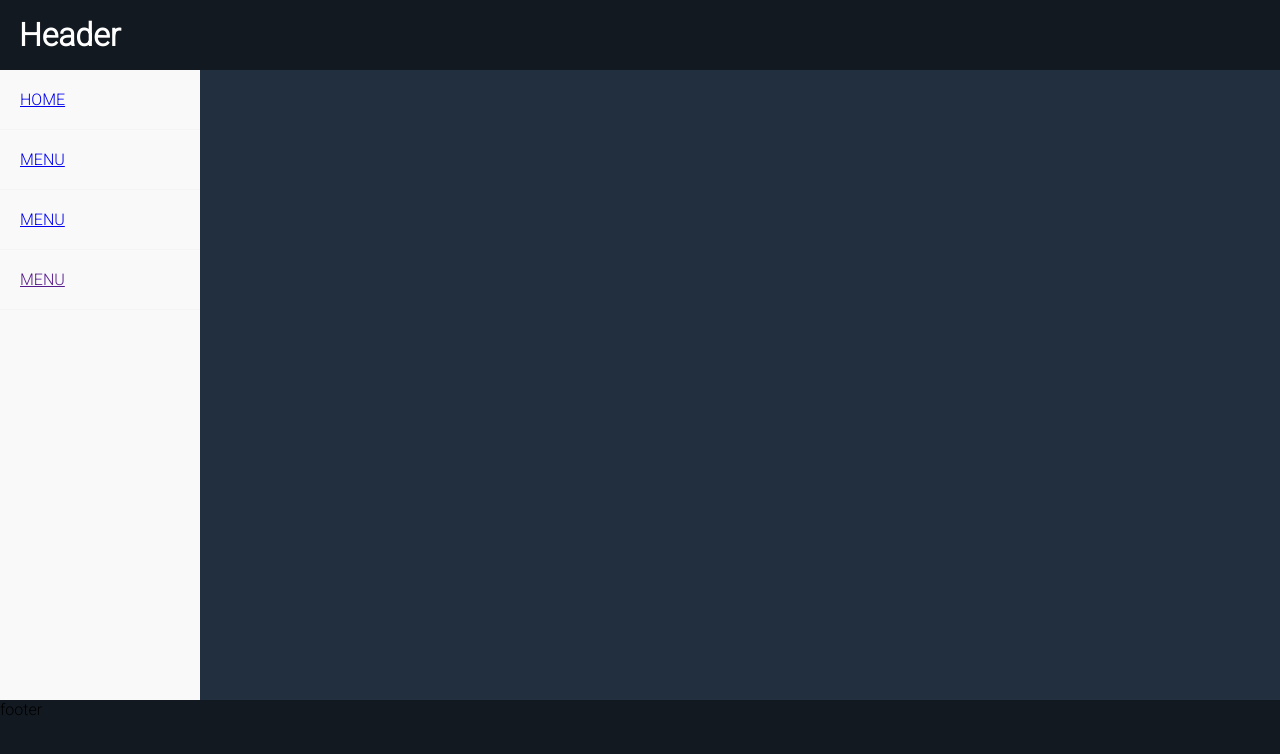
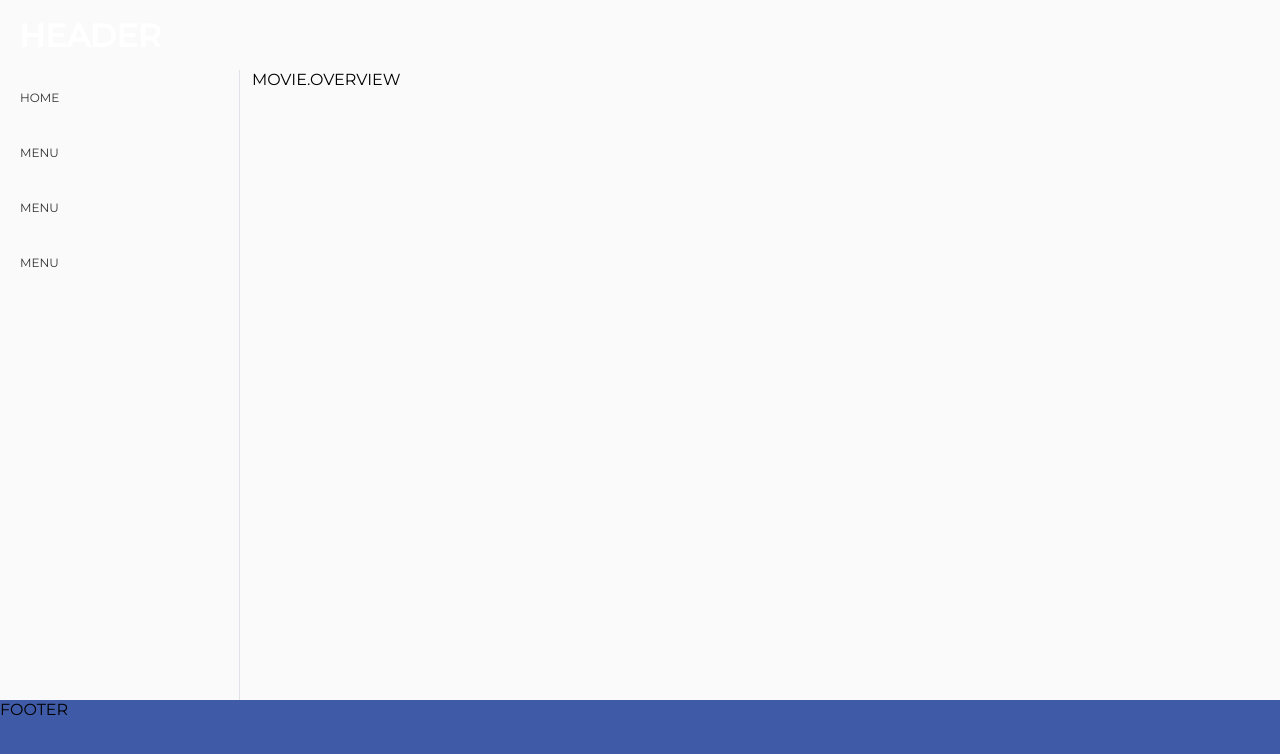
Before and after one commit to kosukenemy/search-movie-app, a React (Create React App) app: page /ViewMore in a window 1280 px wide. Shown: the top 754 px of the page. Built offline with nearby package versions, Linux system fonts and the light colour scheme.

Commit message:
UI変更中

```diff
--- a/public/index.html
+++ b/public/index.html
@@ -16,7 +16,8 @@
     -->
     <link rel="manifest" href="%PUBLIC_URL%/manifest.json" />
     <link rel="preconnect" href="https://fonts.gstatic.com">
-    <link href="https://fonts.googleapis.com/css2?family=Noto+Sans+JP:wght@300&family=Roboto:wght@300&display=swap" rel="stylesheet">
+    <link rel="preconnect" href="https://fonts.gstatic.com">
+    <link href="https://fonts.googleapis.com/css2?family=Montserrat:wght@400;500&display=swap" rel="stylesheet">
     <!--
       Notice the use of %PUBLIC_URL% in the tags above.
       It will be replaced with the URL of the `public` folder during the build.
--- a/src/App.css
+++ b/src/App.css
@@ -1,7 +1,10 @@
 body {
-  background-color: #222F3E; /* #282c34 */ /* #F3F3F3; */
-  font-family: "Roboto", "Helvetica", "Arial", sans-serif
+  background-color: #fafafa; /* #282c34 */ /* #F3F3F3; */
+  font-family: 'Montserrat', sans-serif;
+  text-transform: uppercase;
 }
+
+a { text-decoration: none; }
 
 * {
   margin: 0;
--- a/src/App.js
+++ b/src/App.js
@@ -13,6 +13,7 @@ import Main from './components/Main';
 
 import MoviePage from './MoviePage';
 import SearchMovie from './SerchMovie';
+import ViewMore from './ViewMore';
 
 
 
@@ -30,6 +31,7 @@ function App() {
             <>
               <MainColmun>
               <Route exact path="/" component={Main} />
+              <Route exact path="/ViewMore" component={ViewMore} />
               <>
               <Route path="/MENU2" component={MoviePage} />
               </>
@@ -77,7 +79,7 @@ const AppContainer = styled.div`
     margin:0 auto;
     display:grid;
     grid-template-rows: 70px 1fr 100px;
-    grid-template-columns: 200px 1fr;
+    grid-template-columns: 240px 1fr;
     min-height:100vh;
     column-gap: 12px;
 `;
--- a/src/PopularMovie.js
+++ b/src/PopularMovie.js
@@ -3,6 +3,7 @@ import { useEffect } from 'react';
 import styled, {css} from 'styled-components'
 import { BrowserRouter, Route, Link , Switch, Router } from 'react-router-dom';
 import MoviePage from './MoviePage';
+import ViewMore from './ViewMore';
 
 const PopularMovie = () => {
     const [movies , setMovies ] = useState([]);
@@ -25,18 +26,24 @@ const PopularMovie = () => {
         }
     }, []);
 
+    for (let i = 0; i < movies.length; i++) {
+        const Nodes = movies[i];
+        console.log(Nodes)
+    }
+
+
 
     return (
 
         <Inner>
         <>
             {movies.filter(movie => movie.poster_path).map(movie => (
-                <div key={movie.id}>
+                <li key={movie.id}>
 
                     <>
-                    <Link to="/ViewMore">
+                    <Link to={`${process.env.PUBLIC_URL}/movie/${movie.id}`}>
                     <img
-                        src={`https://image.tmdb.org/t/p/w185_and_h278_bestv2/${movie.poster_path}`}
+                        src={`https://image.tmdb.org/t/p/w342/${movie.poster_path}`}
                         alt={movie.title + ' poster'}
                         />
                     <div className="movieTitle">
@@ -46,8 +53,7 @@ const PopularMovie = () => {
                     </div>
                     </Link>
                     </>
-
-                </div>
+                </li>
             ))}
         </>
         </Inner>
@@ -59,34 +65,35 @@ export default PopularMovie;
 
 
 const Inner = styled.ul`
-    display: flex;
+display: grid;
+    grid-template-columns: repeat(auto-fit, minmax(10rem, 15rem));
+    place-content: space-between space-evenly;
+    -webkit-box-align: start;
+    align-items: start;
+    padding: 4rem 0px;
+    gap: 2rem;
 
-    div {
+    li {
         position: relative;
-        margin: 0 auto;
+        list-style:none;
 
         img {
-        width:12vw;
-        padding: 0px 6px;
+        width:100%;
+        height: 23rem;
+        border-radius: 1rem;
         }
         .movieTitle {
-            position: absolute;
-            left: 12px;
-            bottom:8px;
-            color:#fff;
-            width:12vw;
+            color:#192A59;
+            width:100%;
 
 
             p {
                 font-size: 12px;
                 font-weight:600;
+                text-align:center;
             }
         }
 
-        &:hover {
-            transform:scale(1.1);
-            transition:all 0.2s ease-in;
-        }
 
     }
 `;
--- /dev/null
+++ b/src/ViewMore.js
@@ -0,0 +1,10 @@
+import React from "react";
+import { useEffect , useState } from 'react';
+import styled, {css} from 'styled-components'
+
+export default function ViewMore({movie}){
+
+    return (
+        <p>movie.overview</p>
+    )
+}
--- a/src/components/Footer.js
+++ b/src/components/Footer.js
@@ -32,7 +32,7 @@ export const media = {
 }
 
 const Column = styled.footer`
-  background:#131921;
+  background:#3F5AA6;
   grid-row:3;
   grid-column: 1 / span 2;
 `;
--- a/src/components/Header.js
+++ b/src/components/Header.js
@@ -32,7 +32,7 @@ export const media = {
 }
 
 const Column = styled.div`
-  background:#131921;
+  background:#fafafa;
   grid-row: 1;
   grid-column: 1 / span 2;
 
--- a/src/components/Main.js
+++ b/src/components/Main.js
@@ -7,9 +7,7 @@ function Main() {
     return (
         <>
         <MainColmun>
-            <h3>有名な作品</h3>
-            <PopularMovie />
-            <h3>人気な作品</h3>
+            <h3>Popular Movies</h3>
             <PopularMovie />
         </MainColmun>
         </>
@@ -48,7 +46,7 @@ const MainColmun = styled.main`
 
   h3 {
     margin: 20px auto 10px 6px;
-    color:#fff;
+    color:#192A59;
     font-size:19px;
     font-weight: 600;
     letter-spacing:0.02em;
--- a/src/components/SideBar.js
+++ b/src/components/SideBar.js
@@ -47,9 +47,10 @@ export const media = {
 
 
 const Nav　= styled.nav`
-  background:#F9F9F9;
+  background:#fafafa;
   grid-row:2;
   grid-column:1;
+  border-right : solid 1px #E0E2E7;
 
   ${media.phone`
     display:none;
@@ -58,7 +59,11 @@ const Nav　= styled.nav`
     ul {
       li {
         padding:20px;
-        border-bottom: solid 1px #f4f4f4;
+        font-size:12px;
+
+        a {
+            color:#333;
+        }
       }
     }
 `;
```
Also changed, not shown: public/asset/main.jpg (deleted), 1 other file (tests, documents, lock files or other folders).
